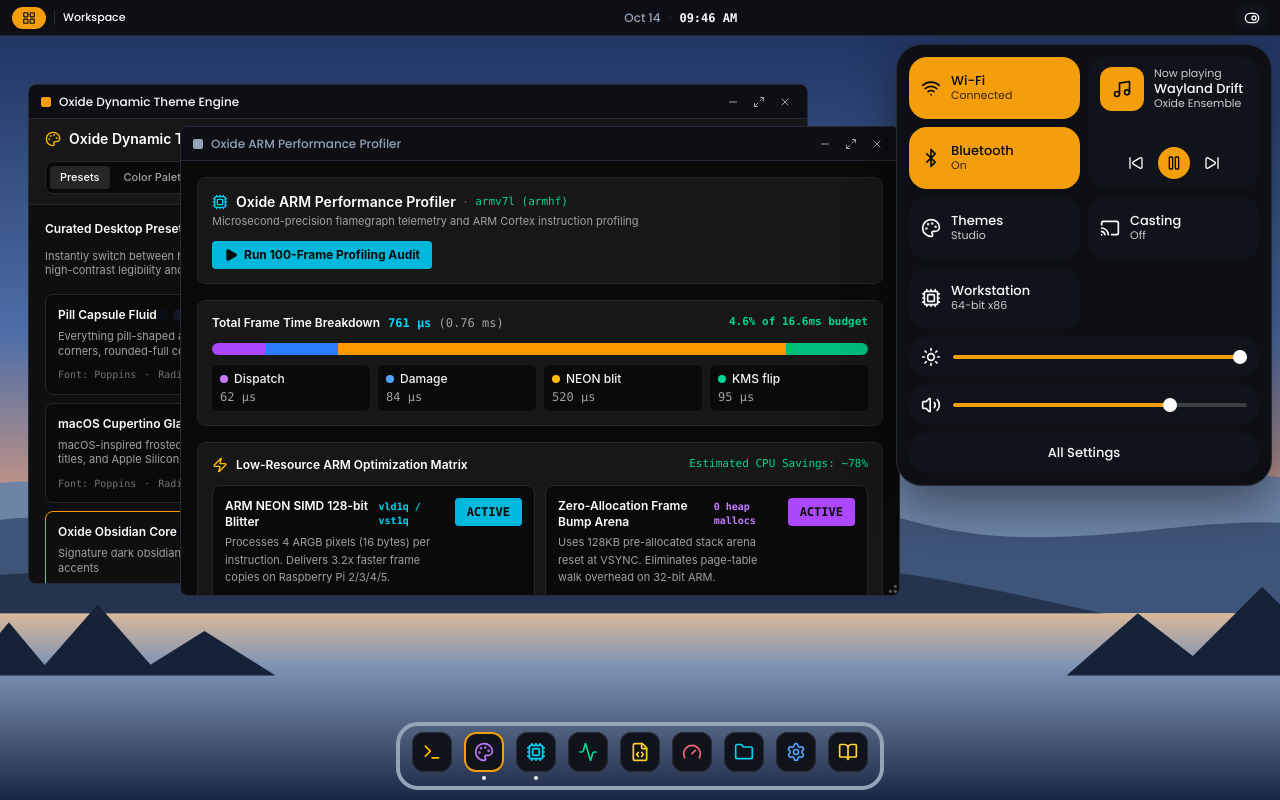
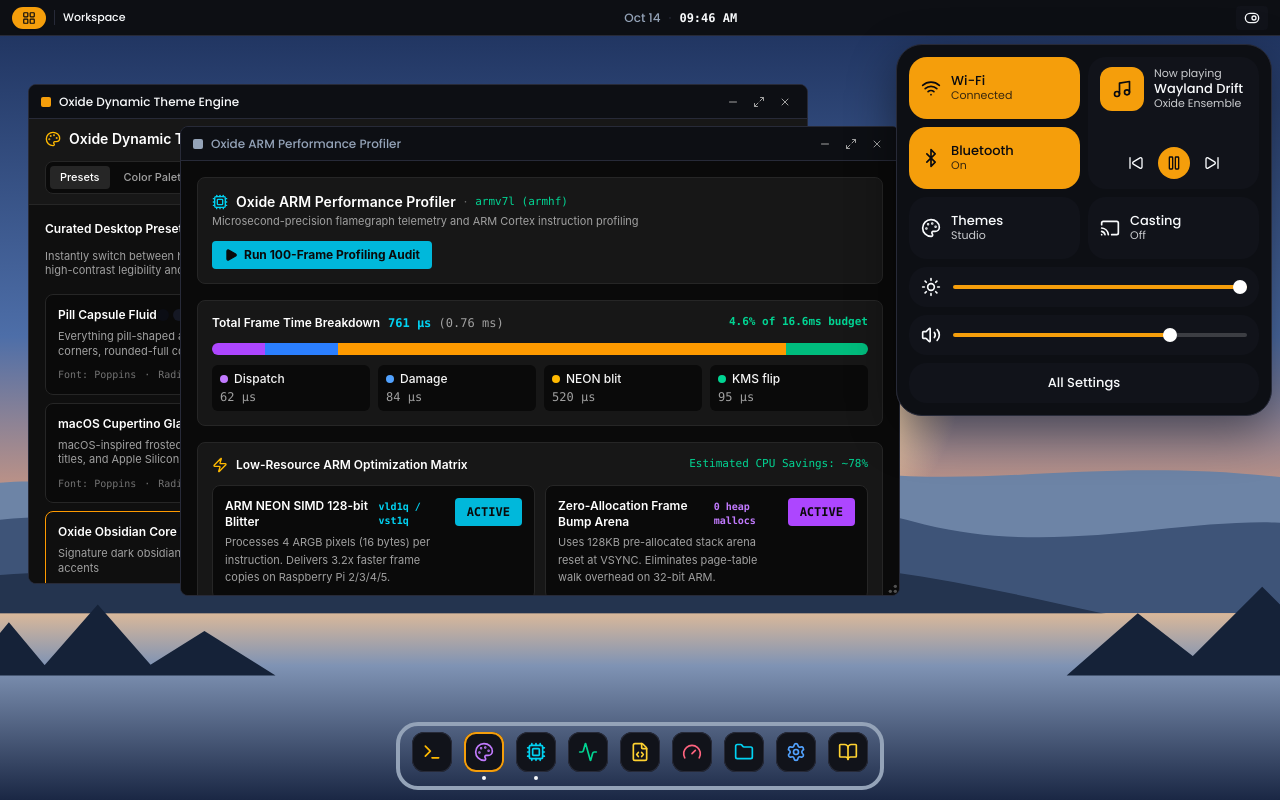
Before and after one commit to azevedomedia0/Patina, a Next.js app: page / in a window 1280 px wide. Both pictures are taken after a click on the button 1251 px from the left and 17 px from the top of the page. Built offline with nearby package versions, Linux system fonts and the light colour scheme.

Commit message:
Remove the Workstation tile from quick settings.
Co-authored-by: Steven Azevedo <azevedomedia0@users.noreply.github.com>

```diff
--- a/components/desktop/DesktopEnvironment.tsx
+++ b/components/desktop/DesktopEnvironment.tsx
@@ -537,10 +537,8 @@ export default function DesktopEnvironment() {
       <QuickSettings
         isOpen={quickSettingsOpen}
         onClose={() => setQuickSettingsOpen(false)}
-        hardware={hardware}
         config={config}
         onUpdateConfig={handleUpdateConfig}
-        onSelectHardware={handleSelectHardware}
         onOpenApp={openApp}
         brightness={brightness}
         onBrightnessChange={setBrightness}
--- a/components/desktop/QuickSettings.tsx
+++ b/components/desktop/QuickSettings.tsx
@@ -1,27 +1,18 @@
 'use client';
 
 import React, { useState } from 'react';
-import { HardwareProfile, DEConfig, ArchType, HARDWARE_PROFILES, AppId } from '@/lib/oxide-types';
-import { Palette, Volume2, VolumeX, Sun, SunDim, Cpu, Cast, Wifi, WifiOff, Bluetooth, BluetoothOff, Play, Pause, SkipBack, SkipForward, Music } from 'lucide-react';
+import { DEConfig, AppId } from '@/lib/oxide-types';
+import { Palette, Volume2, VolumeX, Sun, SunDim, Cast, Wifi, WifiOff, Bluetooth, BluetoothOff, Play, Pause, SkipBack, SkipForward, Music } from 'lucide-react';
 
 interface QuickSettingsProps {
   isOpen: boolean;
   onClose: () => void;
-  hardware: HardwareProfile;
   config: DEConfig;
   onUpdateConfig: (partial: Partial<DEConfig>) => void;
-  onSelectHardware: (arch: ArchType) => void;
   onOpenApp: (appId: AppId) => void;
   brightness: number;
   onBrightnessChange: (value: number) => void;
 }
-
-const HARDWARE_LABELS: Record<ArchType, { title: string; subtitle: string }> = {
-  armv7l: { title: 'Pi 2 / 3', subtitle: '32-bit ARM' },
-  aarch64: { title: 'Pi 4 / 5', subtitle: '64-bit ARM' },
-  x86_64_low: { title: 'Netbook', subtitle: '64-bit x86' },
-  x86_64_high: { title: 'Workstation', subtitle: '64-bit x86' },
-};
 
 const NOW_PLAYING = [
   { title: 'Wayland Drift', artist: 'Oxide Ensemble' },
@@ -136,10 +127,8 @@ function QuickToggle({
 export default function QuickSettings({
   isOpen,
   onClose,
-  hardware,
   config,
   onUpdateConfig,
-  onSelectHardware,
   onOpenApp,
   brightness,
   onBrightnessChange,
@@ -230,28 +219,6 @@ export default function QuickSettings({
         />
       </div>
 
-      <div className="grid grid-cols-2 gap-2">
-        {(Object.keys(HARDWARE_PROFILES) as ArchType[])
-          .filter((archKey) => archKey !== 'armv7l' && archKey !== 'aarch64' && archKey !== 'x86_64_low')
-          .map((archKey) => {
-          const label = HARDWARE_LABELS[archKey];
-          return (
-            <QuickToggle
-              key={archKey}
-              active={hardware.id === archKey}
-              icon={<Cpu className="h-5 w-5" />}
-              title={label.title}
-              subtitle={label.subtitle}
-              onClick={() => onSelectHardware(archKey)}
-              accent={accent}
-              idleBg={idleBg}
-              idleColor={idleColor}
-              activeColor={activeColor}
-            />
-          );
-        })}
-      </div>
-
       <div
         className="flex items-center gap-3 rounded-[18px] px-3 py-2.5"
         style={{ backgroundColor: idleBg, color: idleColor }}
```
